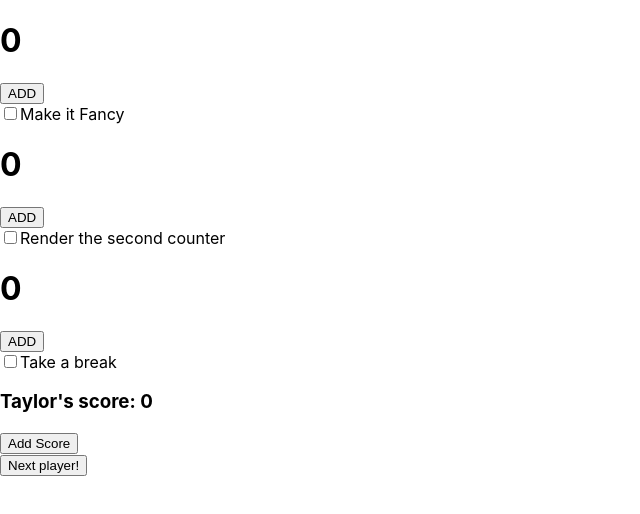
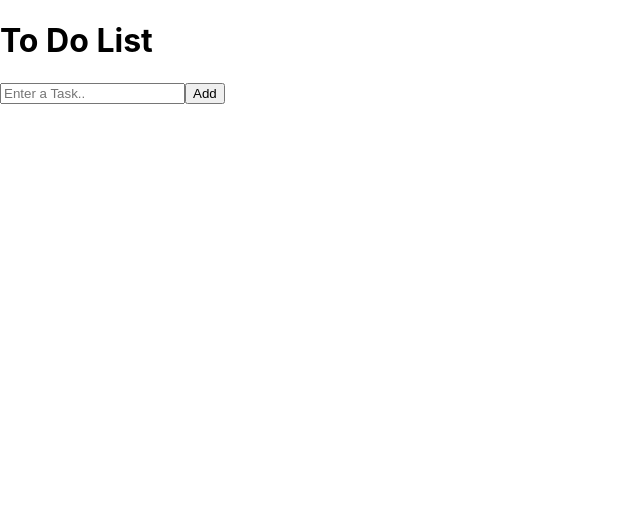
Before and after one commit to itsadityajais/REACT-PLAYGROUND, a React (Create React App) app: page / in a window 1280 px wide. Shown: the top 514 px of the page, without its empty margins (0-640 px from the left). Built offline with nearby package versions, Linux system fonts and the light colour scheme.

Commit message:
Initial ToDoList App

```diff
--- /dev/null
+++ b/src/Aniket/React-Topics/use-State/form.js
@@ -0,0 +1 @@
+import { useState } from "react";
--- /dev/null
+++ b/src/Aniket/ToDoList/index.js
@@ -0,0 +1 @@
+export { Todolist } from "./todolistApp";
--- /dev/null
+++ b/src/Aniket/ToDoList/todolistApp.js
@@ -0,0 +1,59 @@
+import React, { useState } from "react";
+
+export function Todolist() {
+  const [tasks, setTasks] = useState([]);
+  const [newTaskItem, setNewTaskItem] = useState("");
+
+  function handleInputChange(e) {
+    setNewTaskItem(e.target.value);
+  }
+
+  function handleClick() {
+    addTask();
+    clearTaskItems();
+  }
+
+  function addTask() {
+    let temp = [];
+    for (let i = 0; i < tasks.length; i++) {
+      temp.push(tasks[i]);
+    }
+    temp.push(newTaskItem);
+    setTasks(temp);
+  }
+  function clearTaskItems() {
+    setNewTaskItem("");
+  }
+
+  function deleteTask(index) {
+    let temp = [];
+    for (let i = 0; i < tasks.length; i++) {
+      temp.push(tasks[i]);
+    }
+    temp.splice(index, 1);
+    setTasks(temp);
+  }
+
+  return (
+    <div>
+      <h1> To Do List</h1>
+      <div>
+        <input
+          type="text"
+          placeholder="Enter a Task.."
+          onChange={handleInputChange}
+          value={newTaskItem}
+        ></input>
+        <button onClick={handleClick}>Add</button>
+        <ol>
+          {tasks.map((item, index) => (
+            <li>
+              {item}
+              <button onClick={() => deleteTask(index)}>Delete</button>
+            </li>
+          ))}
+        </ol>
+      </div>
+    </div>
+  );
+}
--- a/src/Aniket/index.js
+++ b/src/Aniket/index.js
@@ -1,2 +1,2 @@
-// export * from "./zomato-app";
+export * from "./zomato-app";
 export * from "./React-Topics";
--- a/src/App.js
+++ b/src/App.js
@@ -6,6 +6,7 @@ import {
   MouseLocation,
 } from "./Aniket/React-Topics/useEffect/useEffect";
 import { CounterInsideDiv, ScoreBoard } from "./Aniket/React-Topics/use-State";
+import { Todolist } from "./Aniket/ToDoList";
 
 function App() {
   // return <Zomato />; ///
@@ -20,12 +21,13 @@ function App() {
   //     <MouseLocation />
   //   </>
   // );
-  return (
-    <div>
-      <CounterInsideDiv />
-      <ScoreBoard />
-    </div>
-  );
+  // return (
+  //   <div>
+  //     <CounterInsideDiv />
+  //     <ScoreBoard />
+  //   </div>
+  // );
+  return <Todolist />;
 }
 
 export default App;
```
